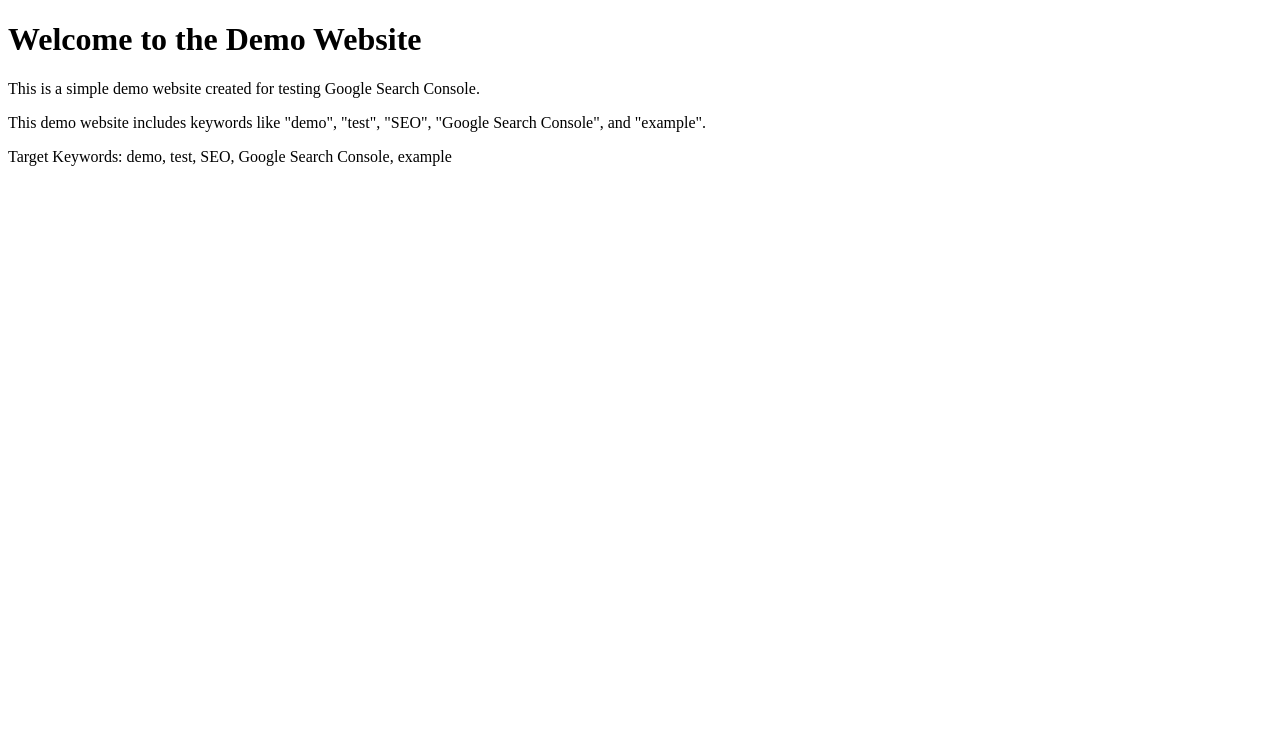
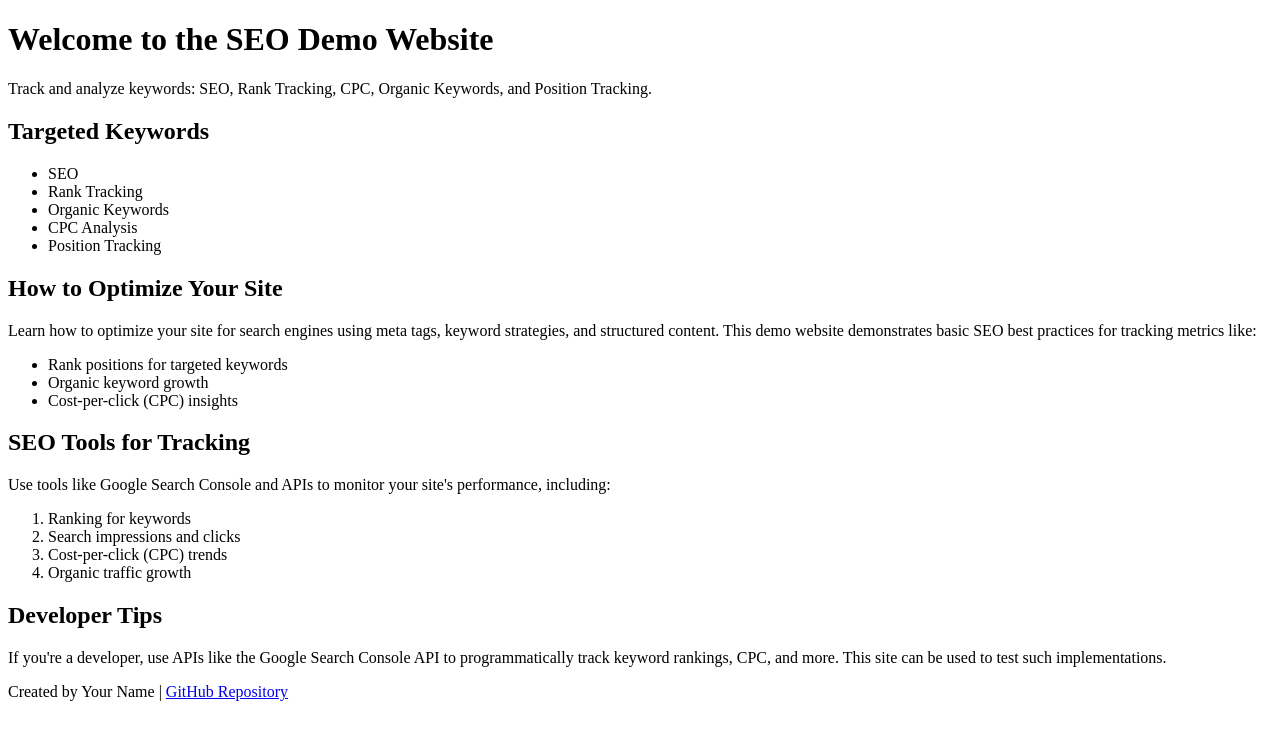
Before and after one commit to mdmuhtasimfuadfahim/demo-website, a plain HTML site: page index.html in a window 1280 px wide. Drawn offline with Linux system fonts and the light colour scheme.

Commit message:
Update index.html

```diff
--- a/index.html
+++ b/index.html
@@ -3,17 +3,79 @@
 <head>
     <meta charset="UTF-8">
     <meta name="viewport" content="width=device-width, initial-scale=1.0">
-    <meta name="description" content="Demo website for testing Google Search Console">
-    <meta name="keywords" content="demo, test, SEO, Google Search Console, example">
+
+    <!-- Primary Keywords -->
+    <meta name="description" content="Demo website optimized for multiple SEO keywords to track rank, organic keywords, CPC, and positions.">
+    <meta name="keywords" content="SEO, Search Console, CPC, Organic Keywords, Position Tracking, Keyword Optimization, Rank Tracking, Google Search Console">
     <meta name="author" content="Your Name">
-    <title>Demo Website</title>
+
+    <title>Demo Website for SEO Optimization</title>
+
+    <!-- Open Graph Metadata for Social Sharing -->
+    <meta property="og:title" content="Demo Website for SEO Optimization">
+    <meta property="og:description" content="Explore how to track multiple keywords, rank, CPC, and organic keyword positions with this demo website.">
+    <meta property="og:type" content="website">
+    <meta property="og:url" content="https://yourgithubusername.github.io/demo-website/">
+    <meta property="og:image" content="https://yourgithubusername.github.io/demo-website/demo-image.jpg">
+
+    <!-- Twitter Card Metadata -->
+    <meta name="twitter:card" content="summary_large_image">
+    <meta name="twitter:title" content="Demo Website for SEO Optimization">
+    <meta name="twitter:description" content="Explore how to track multiple keywords, rank, CPC, and organic keyword positions with this demo website.">
+    <meta name="twitter:image" content="https://yourgithubusername.github.io/demo-website/demo-image.jpg">
     <meta name="google-site-verification" content="m3l4ZOfX6QaGijRfV3KJQ-TryOdIx_83FZ47hD2zCnY" />
 </head>
 <body>
-    <h1>Welcome to the Demo Website</h1>
-    <p>This is a simple demo website created for testing Google Search Console.</p>
-    <p>This demo website includes keywords like "demo", "test", "SEO", "Google Search Console", and "example".</p>
+    <header>
+        <h1>Welcome to the SEO Demo Website</h1>
+        <p>Track and analyze keywords: SEO, Rank Tracking, CPC, Organic Keywords, and Position Tracking.</p>
+    </header>
 
-    <p>Target Keywords: demo, test, SEO, Google Search Console, example</p>
+    <main>
+        <!-- Section for SEO keywords -->
+        <section>
+            <h2>Targeted Keywords</h2>
+            <ul>
+                <li>SEO</li>
+                <li>Rank Tracking</li>
+                <li>Organic Keywords</li>
+                <li>CPC Analysis</li>
+                <li>Position Tracking</li>
+            </ul>
+        </section>
+
+        <!-- Section for SEO guides -->
+        <section>
+            <h2>How to Optimize Your Site</h2>
+            <p>Learn how to optimize your site for search engines using meta tags, keyword strategies, and structured content. This demo website demonstrates basic SEO best practices for tracking metrics like:</p>
+            <ul>
+                <li>Rank positions for targeted keywords</li>
+                <li>Organic keyword growth</li>
+                <li>Cost-per-click (CPC) insights</li>
+            </ul>
+        </section>
+
+        <!-- Section for testing tools -->
+        <section>
+            <h2>SEO Tools for Tracking</h2>
+            <p>Use tools like Google Search Console and APIs to monitor your site's performance, including:</p>
+            <ol>
+                <li>Ranking for keywords</li>
+                <li>Search impressions and clicks</li>
+                <li>Cost-per-click (CPC) trends</li>
+                <li>Organic traffic growth</li>
+            </ol>
+        </section>
+
+        <!-- Call-to-action for developers -->
+        <section>
+            <h2>Developer Tips</h2>
+            <p>If you're a developer, use APIs like the Google Search Console API to programmatically track keyword rankings, CPC, and more. This site can be used to test such implementations.</p>
+        </section>
+    </main>
+
+    <footer>
+        <p>Created by Your Name | <a href="https://github.com/yourgithubusername/demo-website">GitHub Repository</a></p>
+    </footer>
 </body>
 </html>
```
